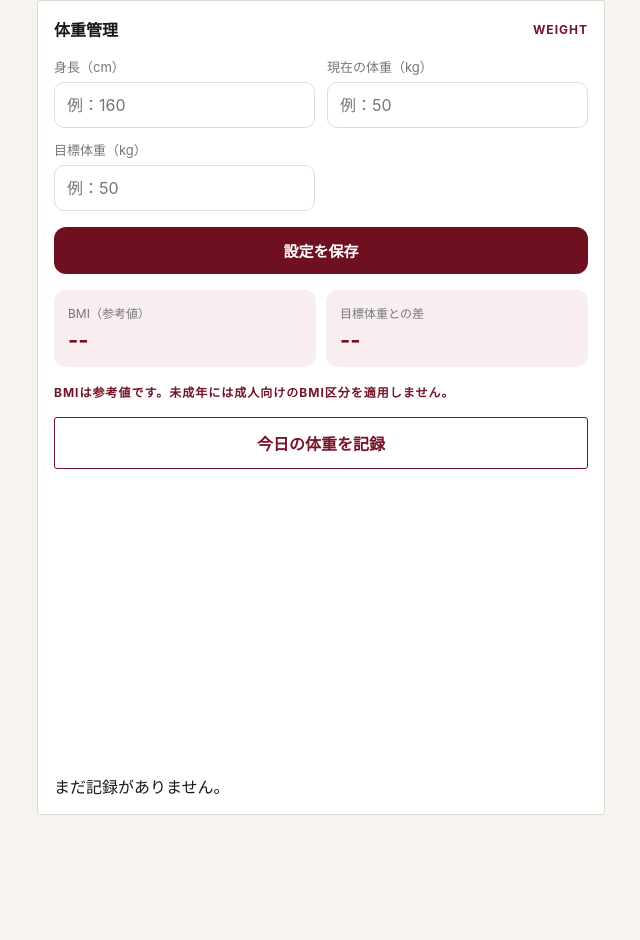
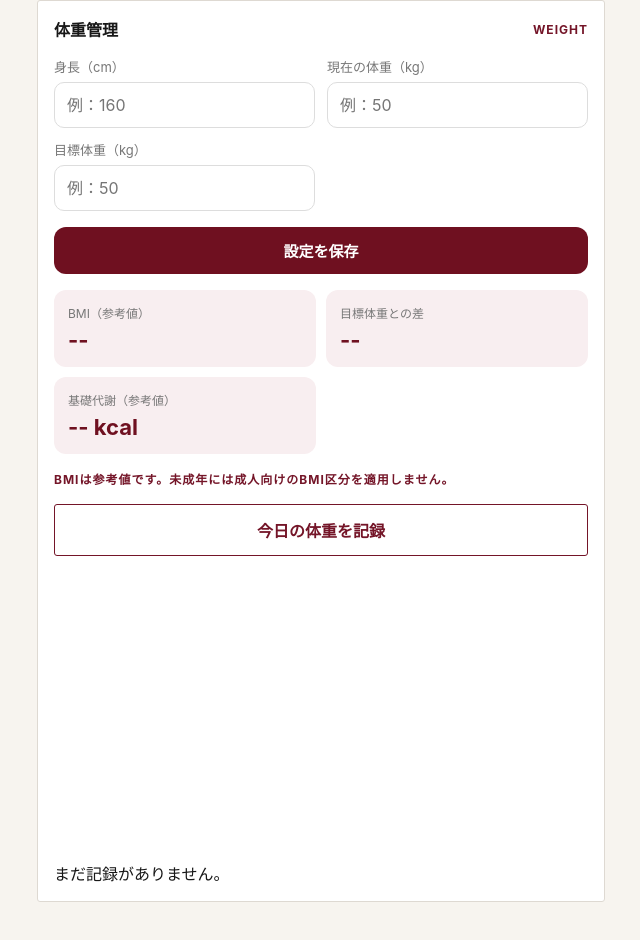
Before and after one commit to neko0507p-arch/meal-management, a plain HTML site: page index.html in a window 1280 px wide. Shown: the part 2248-3188 px from the top of the page, without its empty margins (319-959 px from the left). Drawn offline with Linux system fonts and the light colour scheme.

Commit message:
基礎代謝の表示欄を追加

```diff
--- a/index.html
+++ b/index.html
@@ -730,6 +730,10 @@
       <span>目標体重との差</span>
       <strong id="weightDifference">--</strong>
     </div>
+    <div class="weight-result-item">
+  <span>基礎代謝（参考値）</span>
+  <strong id="bmrDisplay">-- kcal</strong>
+</div>
   </div>
 
   <p class="section-label">
```
